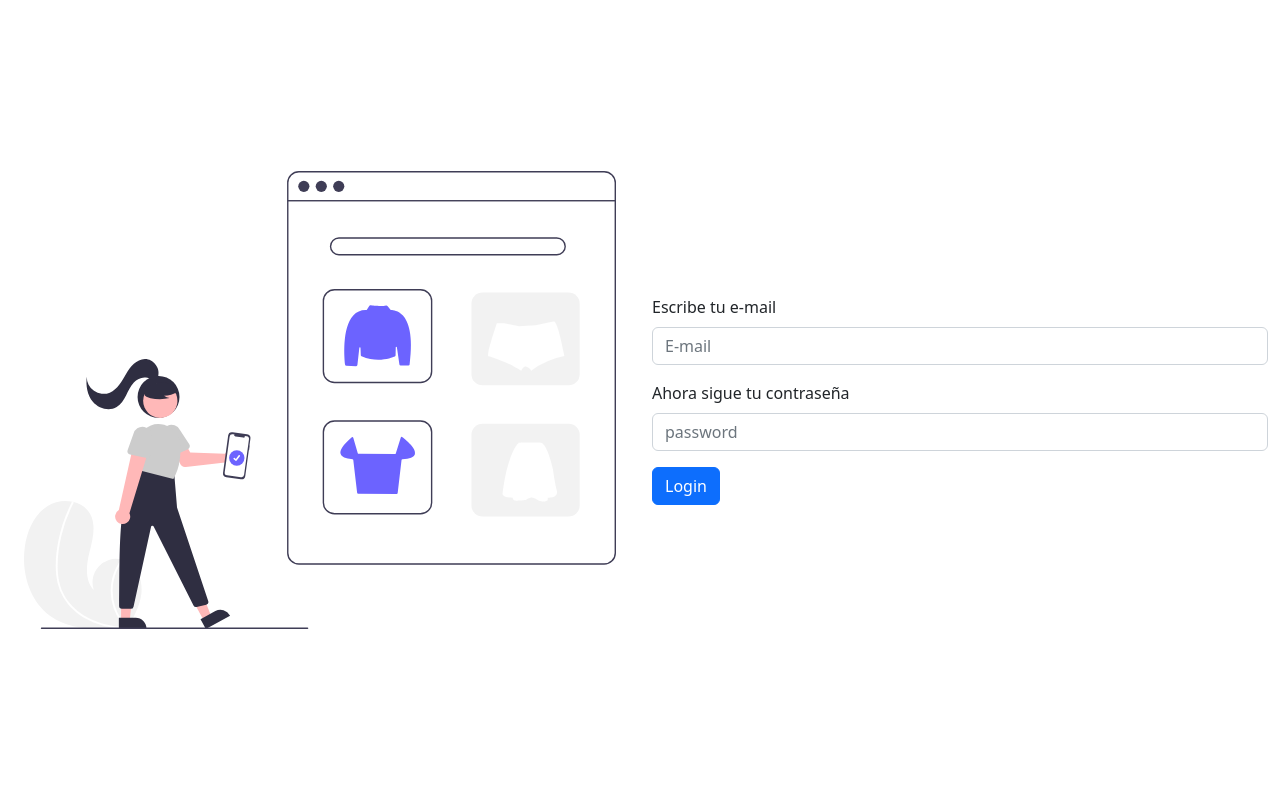
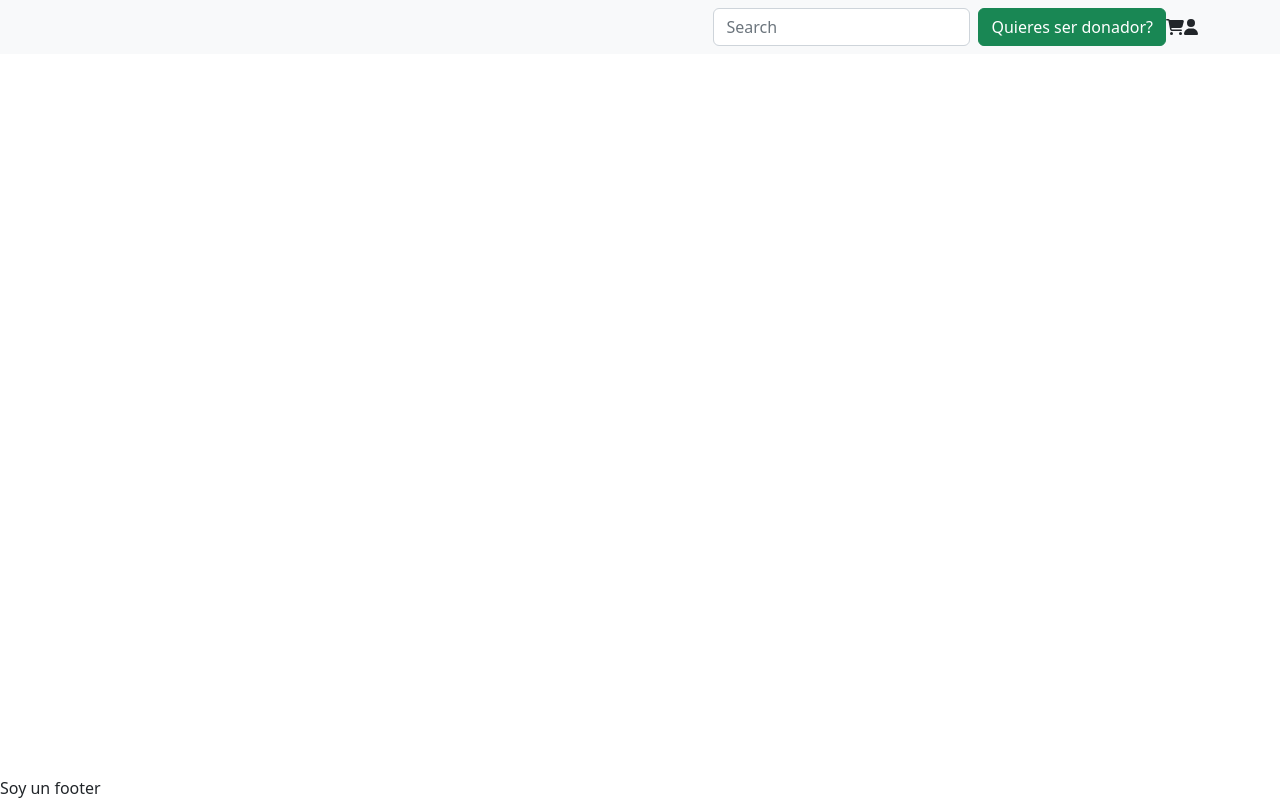
Before and after one commit to StovMedina/blu-front-end, a React (Create React App) app: page /login in a window 1280 px wide. Built offline with nearby package versions, Linux system fonts and the light colour scheme.

Commit message:
testing google sign-up button

```diff
--- a/src/pages/Login/LogIn.js
+++ b/src/pages/Login/LogIn.js
@@ -1,4 +1,4 @@
-import React, { useCallback } from "react";
+import React from "react";
 import BluInput from "../../components/Forms/BluInput";
 import { Form } from "react-bootstrap";
 import BluButton from "../../components/Button/BluButton";
@@ -6,10 +6,12 @@ import loginSvg from "../../../src/media/login.svg";
 import BluIlustration from "../../components/Images/BluIlustration";
 import { useFormik } from "formik";
 import schema from "../../schemas/loginSchema";
+import apiURL from "../../config";
+import axios from "axios";
 
 const LogIn = () => {
   const handleOnSubmit = (values) => {
-    console.log(values);
+    axios.post(`${apiURL}/users/auth`, values);
   };
 
   const formik = useFormik({
@@ -21,16 +23,10 @@ const LogIn = () => {
     onSubmit: handleOnSubmit,
   });
 
-  const setInputValue = useCallback(
-    (key, value) =>
-      formik.setValues({
-        ...formik.values,
-        [key]: value,
-      }),
-    [formik]
-  );
+  const handleGoogle = () => {
+    axios.get(`${apiURL}/users/sign-up`);
+  };
 
-  console.log(formik);
   return (
     <div className="container-fluid login-container d-flex flex-column justify-content-center">
       <div className="row">
@@ -57,12 +53,13 @@ const LogIn = () => {
               value={formik.values.password}
               actionOnChange={formik.handleChange}
             />
-            <BluButton
-              text="Login"
-              type="submit"
-              href="https://api.aanexo.com/users/sign-up"
-            />
+            <BluButton text="Login" type="submit" />
           </Form>
+          <BluButton
+            text="accede con gugul"
+            type="button"
+            actionOnClick={handleGoogle}
+          />
         </div>
       </div>
     </div>
--- a/src/routes/AppRoute.js
+++ b/src/routes/AppRoute.js
@@ -1,13 +1,13 @@
 import { BrowserRouter, Routes, Route } from "react-router-dom";
-// import { ShopRoutes } from "./ShopRoutes";
+import { ShopRoutes } from "./ShopRoutes";
 import { SignUpLogInRoute } from "./SignUpLogInRoute";
 
 export const AppRoute = () => {
   return (
     <BrowserRouter>
       <Routes>
-        {/* <Route path="*" element={<ShopRoutes />} /> */}
-        <Route path="*" element={<SignUpLogInRoute />} />
+        <Route path="*" element={<ShopRoutes />} />
+        <Route path="/auth/*" element={<SignUpLogInRoute />} />
       </Routes>
     </BrowserRouter>
   );
--- a/src/schemas/loginSchema.js
+++ b/src/schemas/loginSchema.js
@@ -1,6 +1,6 @@
 import * as yup from "yup";
 
-const passwordRules = /^(?=.*\d)(?=.*[a-z])(?=.*[A-Z]).{5,}$/;
+//const passwordRules = /^(?=.*\d)(?=.*[a-z])(?=.*[A-Z]).{5,}$/;
 const emailRules = /^[^\s@]+@[^\s@]+\.[^\s@]+$/;
 
 const schema = yup.object().shape({
@@ -9,10 +9,8 @@ const schema = yup.object().shape({
     .email("El email no es valido")
     .required("Introduce un email valido")
     .matches(emailRules),
-  password: yup
-    .string()
-    .required("Por favor, introduce tu contraseña")
-    .matches(passwordRules, "Debe contener al menos 8 caracteres"),
+  password: yup.string().required("Por favor, introduce tu contraseña"),
+  //.matches(passwordRules, "Debe contener al menos 8 caracteres"),
 });
 
 export default schema;
```
